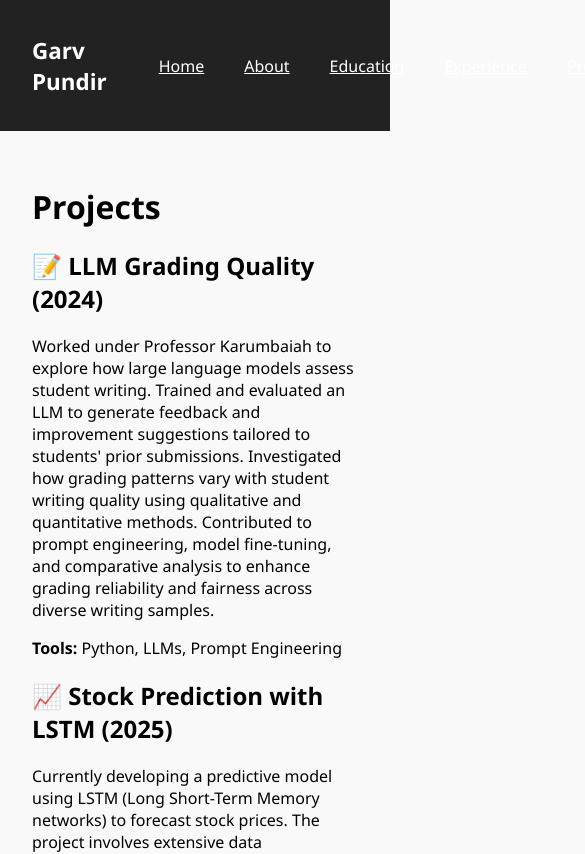
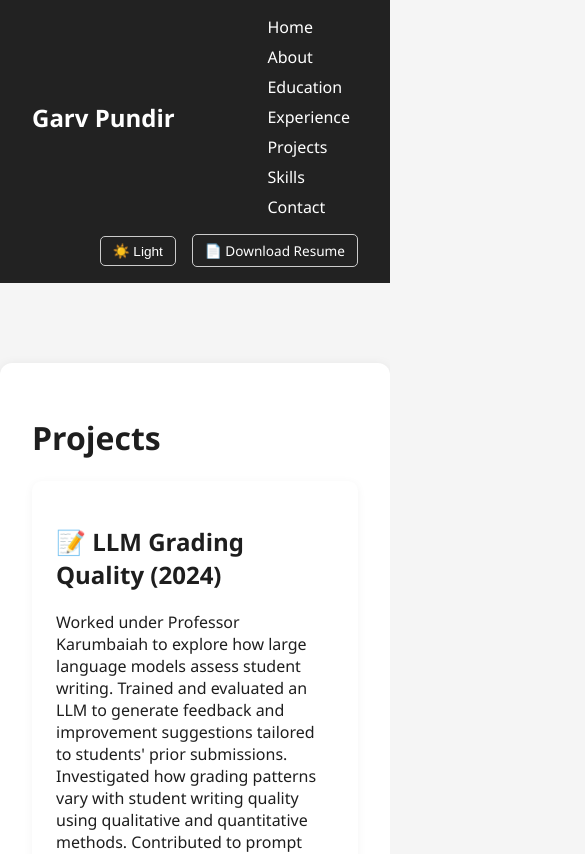
Before and after one commit to garvpundir01/garv-portfolio-react, a React (Create React App) app: page /projects in a window 390 px wide. Shown: the top 854 px of the page, 585 px wide, since content can reach past the window. Built offline with nearby package versions, Linux system fonts and the light colour scheme.

Commit message:
added dark mode and resume download

```diff
--- a/src/App.css
+++ b/src/App.css
@@ -1,101 +1,156 @@
-.App {
-  text-align: center;
+/* === Base Reset === */
+body {
+  margin: 0;
+  font-family: 'Segoe UI', sans-serif;
+  transition: background-color 0.3s ease, color 0.3s ease;
+  background-color: #f5f5f5;
+  color: #1e1e1e;
 }
 
-.App-logo {
-  height: 40vmin;
-  pointer-events: none;
+/* === Dark Mode Body === */
+body.dark {
+  background-color: #121212;
+  color: #f5f5f5;
 }
 
-@media (prefers-reduced-motion: no-preference) {
-  .App-logo {
-    animation: App-logo-spin infinite 20s linear;
-  }
-}
-
-.App-header {
-  background-color: #282c34;
-  min-height: 100vh;
-  display: flex;
-  flex-direction: column;
-  align-items: center;
-  justify-content: center;
-  font-size: calc(10px + 2vmin);
-  color: white;
-}
-
-.App-link {
-  color: #61dafb;
-}
-
-@keyframes App-logo-spin {
-  from {
-    transform: rotate(0deg);
-  }
-  to {
-    transform: rotate(360deg);
-  }
-}
-
-/* src/App.css */
-body {
-  margin: 0;
-  padding: 0;
-  font-family: 'Segoe UI', sans-serif;
-  background-color: #f5f7fa;
-  color: #222;
-}
-
+/* === Page Container === */
 .page {
   max-width: 900px;
   margin: 80px auto;
   padding: 2rem;
-  background-color: #fff;
+  background-color: #ffffff;
   border-radius: 12px;
   box-shadow: 0 2px 12px rgba(0, 0, 0, 0.08);
-  transition: transform 0.3s ease;
+  transition: background-color 0.3s ease, color 0.3s ease;
 }
 
-h1 {
-  font-size: 2.5rem;
-  margin-bottom: 0.75rem;
+/* Dark Mode Page */
+body.dark .page {
+  background-color: #1e1e1e;
+  color: #f5f5f5;
 }
 
-h2 {
-  margin-top: 2rem;
-  color: #333;
+/* === Navbar === */
+.navbar {
+  display: flex;
+  flex-wrap: wrap;
+  justify-content: space-between;
+  align-items: center;
+  padding: 1rem 2rem;
+  background-color: #222;
+  color: white;
+  position: sticky;
+  top: 0;
+  z-index: 1000;
 }
 
-ul {
-  padding-left: 1.2rem;
+/* Dark Navbar */
+body.dark .navbar {
+  background-color: #1a1a1a;
 }
 
-a {
-  color: #007acc;
-  text-decoration: none;
+/* Navbar Title */
+.navbar h1 {
+  font-size: 1.5rem;
+  margin: 0;
 }
 
-a:hover {
-  text-decoration: underline;
+/* === Navbar Links === */
+.nav-links {
+  display: flex;
+  gap: 1rem;
+  list-style: none;
+  padding: 0;
+  margin: 0;
 }
 
+.nav-links li a {
+  color: white;
+  text-decoration: none;
+  font-weight: 500;
+  padding: 6px 8px;
+  border-radius: 6px;
+}
+
+.nav-links li a:hover {
+  background-color: rgba(255, 255, 255, 0.1);
+}
+
+/* Dark Mode Nav Link Text */
+body.dark .nav-links li a {
+  color: #ddd;
+}
+
+/* === Action Buttons (Dark Toggle & Resume) === */
+.nav-actions {
+  display: flex;
+  gap: 1rem;
+  align-items: center;
+  margin-top: 0.5rem;
+}
+
+.theme-toggle,
+.resume-btn {
+  background: none;
+  border: 1px solid #ccc;
+  padding: 6px 12px;
+  border-radius: 5px;
+  color: white;
+  font-size: 0.85rem;
+  cursor: pointer;
+  text-decoration: none;
+  transition: background-color 0.2s ease;
+}
+
+.theme-toggle:hover,
+.resume-btn:hover {
+  background-color: rgba(255, 255, 255, 0.2);
+}
+
+/* Button Colors in Dark Mode */
+body.dark .theme-toggle,
+body.dark .resume-btn {
+  border-color: #888;
+  color: #f5f5f5;
+}
+
+/* === Footer === */
+footer {
+  background-color: #222;
+  color: white;
+  text-align: center;
+  padding: 1rem;
+  font-size: 0.9rem;
+}
+
+body.dark footer {
+  background-color: #1a1a1a;
+  color: #ccc;
+}
+
+/* === Project Cards (optional for consistency) === */
 .project {
   background-color: #fff;
-  border-radius: 12px;
+  border-radius: 10px;
   padding: 1.5rem;
   margin-bottom: 1.5rem;
-  box-shadow: 0 2px 8px rgba(0, 0, 0, 0.08);
-  transition: box-shadow 0.3s ease;
+  box-shadow: 0 2px 10px rgba(0, 0, 0, 0.05);
+  transition: background-color 0.3s ease;
 }
 
-.project:hover {
-  box-shadow: 0 6px 16px rgba(0, 0, 0, 0.12);
+body.dark .project {
+  background-color: #2a2a2a;
 }
 
-.project h2 {
-  margin-bottom: 0.5rem;
+/* === Responsive Adjustments === */
+@media (max-width: 768px) {
+  .nav-links {
+    flex-direction: column;
+    align-items: flex-start;
+    gap: 0.5rem;
+  }
+
+  .nav-actions {
+    margin-top: 1rem;
+  }
 }
-
-.project p {
-  margin-bottom: 0.5rem;
-}
--- /dev/null
+++ b/src/ThemeContext.js
@@ -0,0 +1,34 @@
+import React, { createContext, useState, useEffect } from 'react';
+
+// Create a Context for the theme
+export const ThemeContext = createContext();
+
+// Create the ThemeProvider component
+export const ThemeProvider = ({ children }) => {
+  // Initialize theme from localStorage or default to light mode
+  const [darkMode, setDarkMode] = useState(() => {
+    return localStorage.getItem('theme') === 'dark';
+  });
+
+  // Apply .dark class to <body> and save to localStorage
+  useEffect(() => {
+    if (darkMode) {
+      document.body.classList.add('dark');
+      localStorage.setItem('theme', 'dark');
+    } else {
+      document.body.classList.remove('dark');
+      localStorage.setItem('theme', 'light');
+    }
+  }, [darkMode]);
+
+  // Function to toggle theme
+  const toggleTheme = () => {
+    setDarkMode(prev => !prev);
+  };
+
+  return (
+    <ThemeContext.Provider value={{ darkMode, toggleTheme }}>
+      {children}
+    </ThemeContext.Provider>
+  );
+};
--- a/src/components/Navbar.css
+++ b/src/components/Navbar.css
@@ -1,33 +1,60 @@
 .navbar {
+  display: flex;
+  justify-content: space-between;
+  align-items: center;
   background-color: #222;
   padding: 1rem 2rem;
-  display: flex;
-  align-items: center;
-  justify-content: space-between;
-  color: #fff;
+  color: white;
+  flex-wrap: wrap;
   position: sticky;
   top: 0;
-  z-index: 100;
+  z-index: 1000;
 }
 
 .navbar h1 {
-  font-size: 1.4rem;
+  font-size: 1.5rem;
+  margin-right: 2rem;
 }
 
 .nav-links {
-  list-style: none;
   display: flex;
   gap: 1rem;
+  list-style: none;
   margin: 0;
+  padding: 0;
 }
 
-.nav-links a {
+.nav-links li a {
   color: white;
-  padding: 8px 12px;
-  border-radius: 6px;
-  transition: background-color 0.2s ease;
+  text-decoration: none;
+  font-weight: 500;
 }
 
-.nav-links a:hover {
+.nav-links li a:hover {
+  text-decoration: underline;
+}
+
+.nav-actions {
+  display: flex;
+  gap: 1rem;
+  align-items: center;
+  margin-left: auto;
+}
+
+.theme-toggle,
+.resume-btn {
+  background: none;
+  border: 1px solid #ccc;
+  padding: 6px 12px;
+  border-radius: 6px;
+  color: white;
+  font-size: 0.9rem;
+  cursor: pointer;
+  transition: background 0.2s ease;
+  text-decoration: none;
+}
+
+.theme-toggle:hover,
+.resume-btn:hover {
   background-color: #444;
 }
--- a/src/components/Navbar.jsx
+++ b/src/components/Navbar.jsx
@@ -1,11 +1,15 @@
-import React from 'react';
+import React, { useContext } from 'react';
 import { Link } from 'react-router-dom';
+import { ThemeContext } from '../ThemeContext';
 import './Navbar.css';
 
 function Navbar() {
+  const { darkMode, toggleTheme } = useContext(ThemeContext);
+
   return (
     <nav className="navbar">
   <h1>Garv Pundir</h1>
+
   <ul className="nav-links">
     <li><Link to="/">Home</Link></li>
     <li><Link to="/about">About</Link></li>
@@ -15,7 +19,18 @@ function Navbar() {
     <li><Link to="/skills">Skills</Link></li>
     <li><Link to="/contact">Contact</Link></li>
   </ul>
+
+  <div className="nav-actions">
+    <button onClick={toggleTheme} className="theme-toggle">
+      {darkMode ? '🌙 Dark' : '☀️ Light'}
+    </button>
+
+    <a href="/Garv_Pundir_Resume.pdf" download className="resume-btn">
+  📄 Download Resume
+   </a>
+  </div>
 </nav>
+
   );
 }
 
--- a/src/index.js
+++ b/src/index.js
@@ -1,11 +1,15 @@
 import React from 'react';
 import ReactDOM from 'react-dom/client';
-import './index.css';
 import App from './App';
+import { ThemeProvider } from './ThemeContext'; // ✅ Wrap with theme provider
+import './App.css'; // ✅ Make sure your global styling is applied here
 
 const root = ReactDOM.createRoot(document.getElementById('root'));
+
 root.render(
   <React.StrictMode>
-    <App />
+    <ThemeProvider>
+      <App />
+    </ThemeProvider>
   </React.StrictMode>
 );
```
Also changed, not shown: 1 other file (tests, documents, lock files or other folders). Lines whose indentation alone changed are shown as unchanged.
